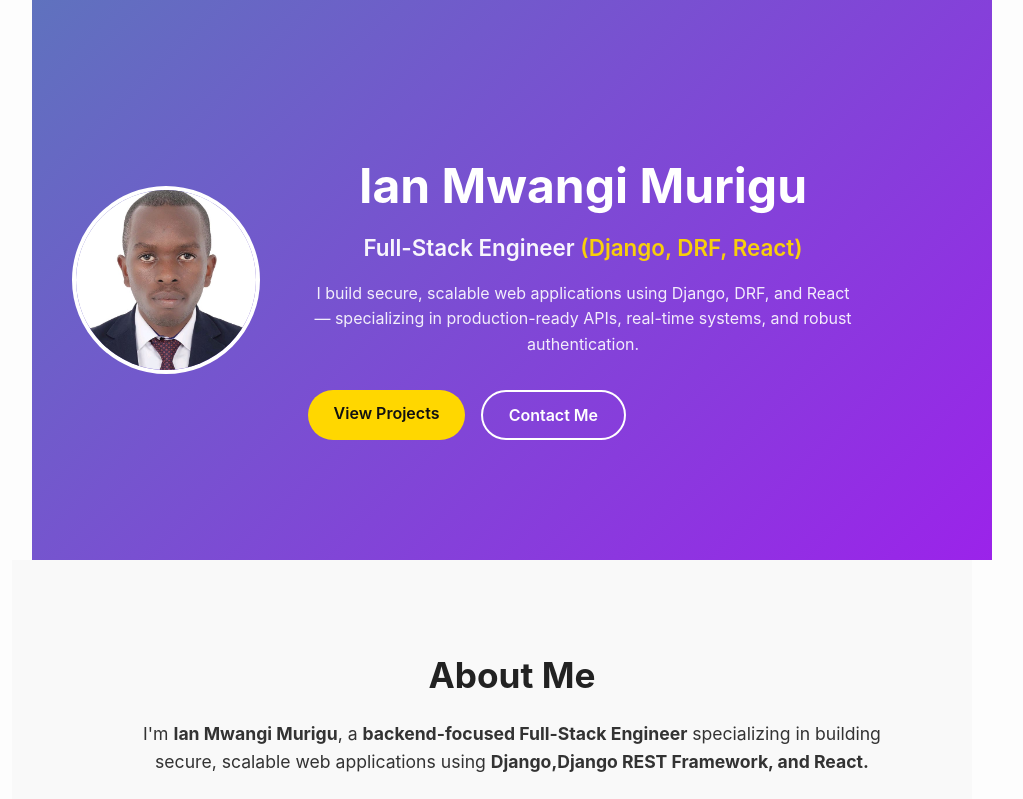
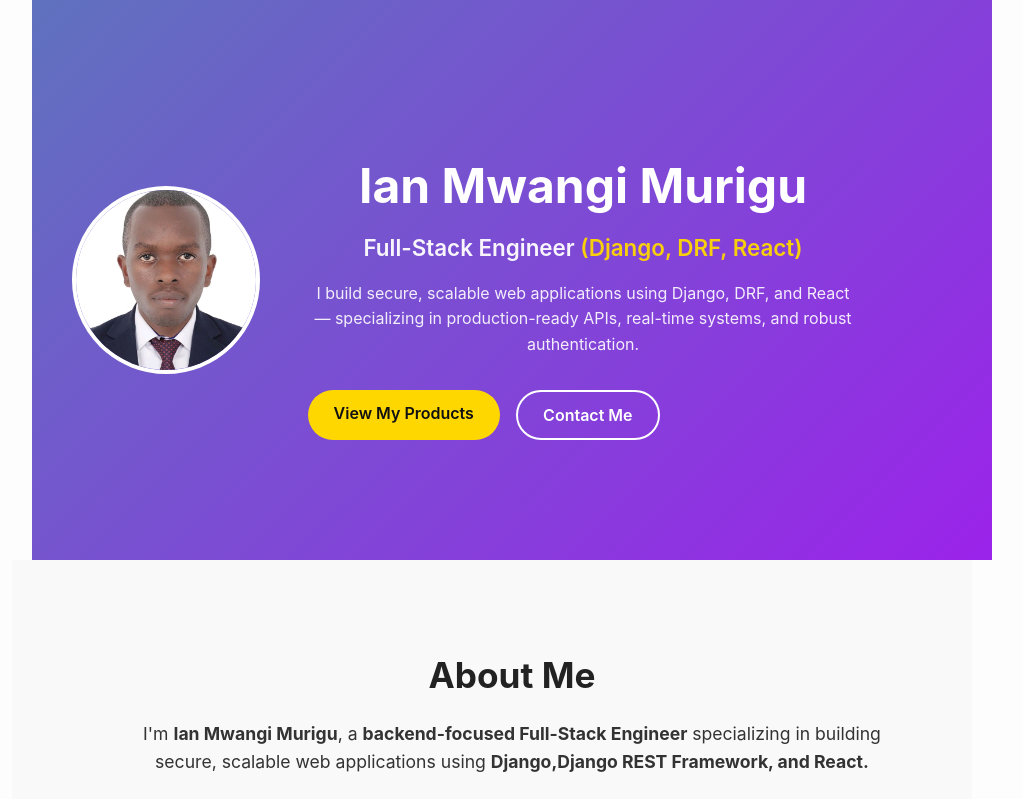
Before and after one commit to Ianmwangi934/Portfolio, a React (Vite) app: page / in a window 1280 px wide. Shown: the top 799 px of the page, without its empty margins (148-1171 px from the left). Built offline with nearby package versions, Linux system fonts and the light colour scheme.

Commit message:
Updated my hero section

```diff
--- a/src/components/Hero.jsx
+++ b/src/components/Hero.jsx
@@ -25,7 +25,7 @@ const Hero = () => {
 
           <div className="hero-buttons">
             <a href="#projects" className="hero-btn primary-btn">
-              View Projects
+              View My Products
             </a>
 
             <a href="#contact" className="hero-btn secondary-btn">
```
